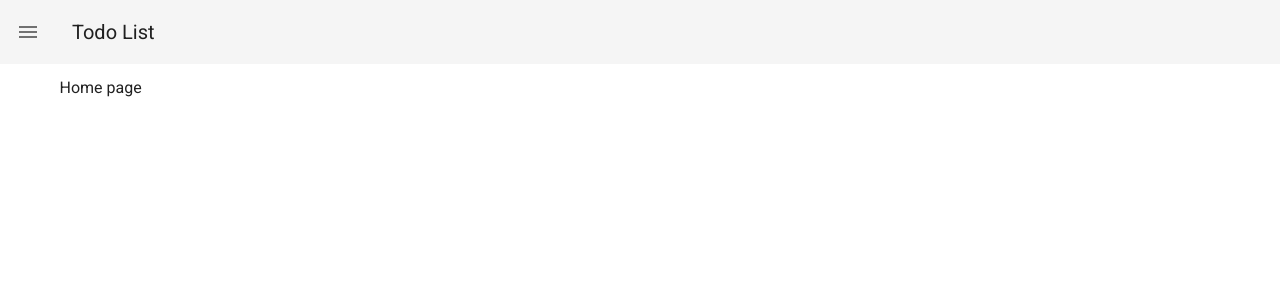
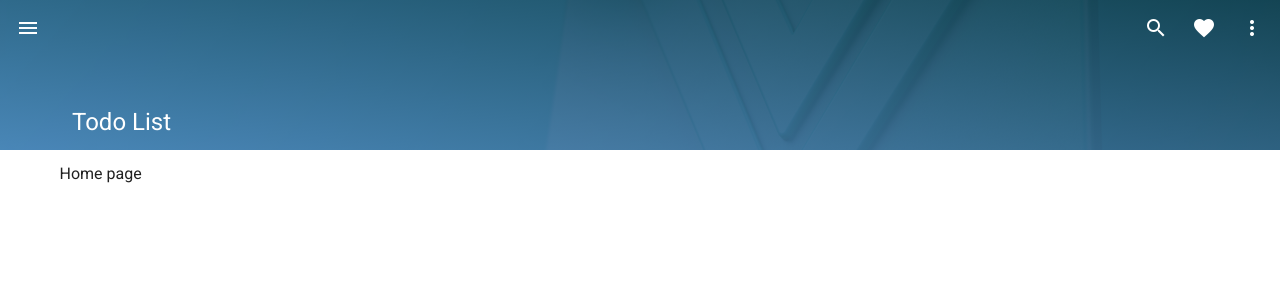
Before and after one commit to pang-vichhai/practice-frontend, a Nuxt app: page / in a window 1280 px wide. Shown: the top 300 px of the page. Built offline with nearby package versions, Linux system fonts and the light colour scheme.

Commit message:
styling nav bar

```diff
--- a/layouts/default.vue
+++ b/layouts/default.vue
@@ -30,11 +30,45 @@
         </v-list-item>
       </v-list>
     </v-navigation-drawer>
-    <v-app-bar :clipped-left="clipped" fixed app elevation="0">
-      <v-app-bar-nav-icon @click.stop="drawer = !drawer" />
-      <v-toolbar-title>{{ title }}</v-toolbar-title>
-      <v-spacer />
+    <v-app-bar
+      :clipped-left="clipped"
+      fixed
+      app
+      elevation="0"
+      height="150"
+      src="/vue.jpg"
+      dark
+      prominent
+    >
+      <template v-slot:img="{ props }">
+        <v-img
+          v-bind="props"
+          gradient="to top right, rgba(100,115,201,.7), rgba(25,32,72,.7)"
+        ></v-img>
+      </template>
+      <!-- <div class="d-flex">
+        <v-app-bar-nav-icon @click.stop="drawer = !drawer" />
+        <v-spacer></v-spacer>
+        <v-btn icon>
+          <v-icon>mdi-magnify</v-icon>
+        </v-btn>
+      </div>
+      <v-toolbar-title>{{ title }}</v-toolbar-title> -->
+
+      <v-app-bar-nav-icon @click.stop="drawer = !drawer"></v-app-bar-nav-icon>
+      <v-toolbar-title> {{ title }} </v-toolbar-title>
+      <v-spacer></v-spacer>
+      <v-btn icon>
+        <v-icon>mdi-magnify</v-icon>
+      </v-btn>
+      <v-btn icon>
+        <v-icon>mdi-heart</v-icon>
+      </v-btn>
+      <v-btn icon>
+        <v-icon>mdi-dots-vertical</v-icon>
+      </v-btn>
     </v-app-bar>
+
     <v-main>
       <v-container>
         <Nuxt />
```
Also changed, not shown: static/vue.jpg (added).
